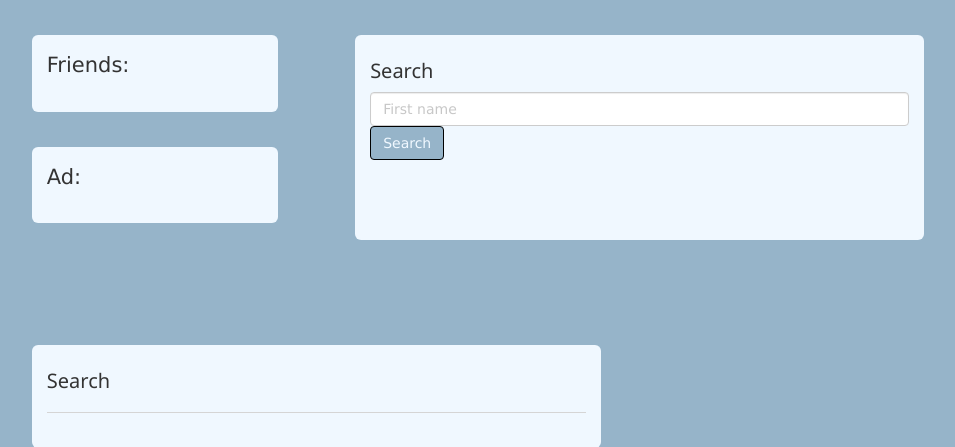
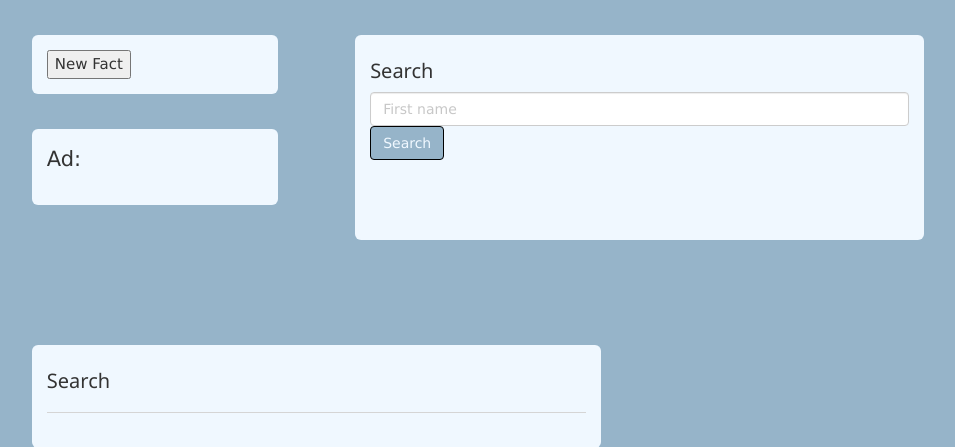
Before and after one commit to wictoriadrefelt/penguin_community, a Flask app: page /search in a window 1280 px wide. Shown: the part 250-697 px from the top of the page, without its empty margins (162-1117 px from the left). Run offline with Flask 2, Linux system fonts and the light colour scheme; parts of the project's set-up code (start-up, migrations or seed data) failed here and were passed over; some libraries are stand-ins or nearby versions.

Commit message:
"added random penguin-fact generator"

```diff
--- /dev/null
+++ b/Flask/app/static/javascript.js
@@ -0,0 +1,18 @@
+let facts = [
+    'A group of penguins in the water is called a raft but on land they’re called a waddle!',
+    'The black and white “tuxedo” look donned by most penguin species is a clever camouflage called countershading. When swimming, the black on their backs helps them blend in with the darkness of the ocean from predators viewing from above. Their white bellies help them blend in with the bright surface of the ocean when viewed by predators and prey from below.',
+    'Penguins may huddle together for several reasons. This behavior helps these birds protect themselves from predators. In frigid habitats, huddling helps penguins retain warmth.',
+    'Penguins evolved to fly underwater. Most birds have hollow, air-filled bones to help them stay light for flight. Penguins adapted with solid bones instead. This helps them swim because solid bones reduce buoyancy—the tendency to float.',
+    'A penguin’s thick feathers aren’t the only way this bird stays warm. A gland near the base of its tail provides waterproof oil. Penguins spend several hours each day covering their feathers with this oil and give extra attention to the task before swimming.',
+    'Penguins live in many locations and habitats. You can find them in Antarctica and Antarctic islands, the Galapagos Islands off the coast of Ecuador, South Africa, New Zealand, Australia, Peru and Chile.',
+    'Contrary to many popular holiday cartoons, you’ll never see penguins and polar bears together in the wild. That’s because penguins live south of the equator while polar bears north of the equator in Arctic!',
+    'Penguin feet are adapted to walk long distances. Some species of penguins can march up to about 60 miles across sea ice to get to their breeding grounds. Penguin feet are also adapted to help the birds steer while swimming. They use their feet like rudders, angling them to help control direction.',
+    'Many male penguins gift female penguins with rocks in order to woo them. The ladies use these rocks to build a nest.',
+    'According to some animal experts, the penguin is one of the most streamlined animals in the world. A penguin’s body is tapered at both ends and it has a large head, short neck and elongated body. This streamlined design helps penguins swim fast. '
+]
+
+function newFact() {
+    let randomNum = Math.floor(Math.random() * (facts.length));
+
+    document.getElementById("factDisplay").innerHTML = facts[randomNum];
+}
--- a/Flask/app/templates/base_logged_in.html
+++ b/Flask/app/templates/base_logged_in.html
@@ -64,8 +64,8 @@ $(document).ready(function() {
 <div class="container">
   <div class="row">
     <div class="col-sm-4 content-window">
-            <div class="jumbotron">
-                <p>Friends:</p>
+            <div class="jumbotron" id="factDisplay">
+                <button onclick="newFact()">New Fact</button>
             </div>
             <div class="jumbotron">
                 <p>Ad:</p>
@@ -97,6 +97,7 @@ $(document).ready(function() {
         </div>
       </div>
     </div>
+  <script src="/static/javascript.js"></script>
 
   </div>
 </div>
```
